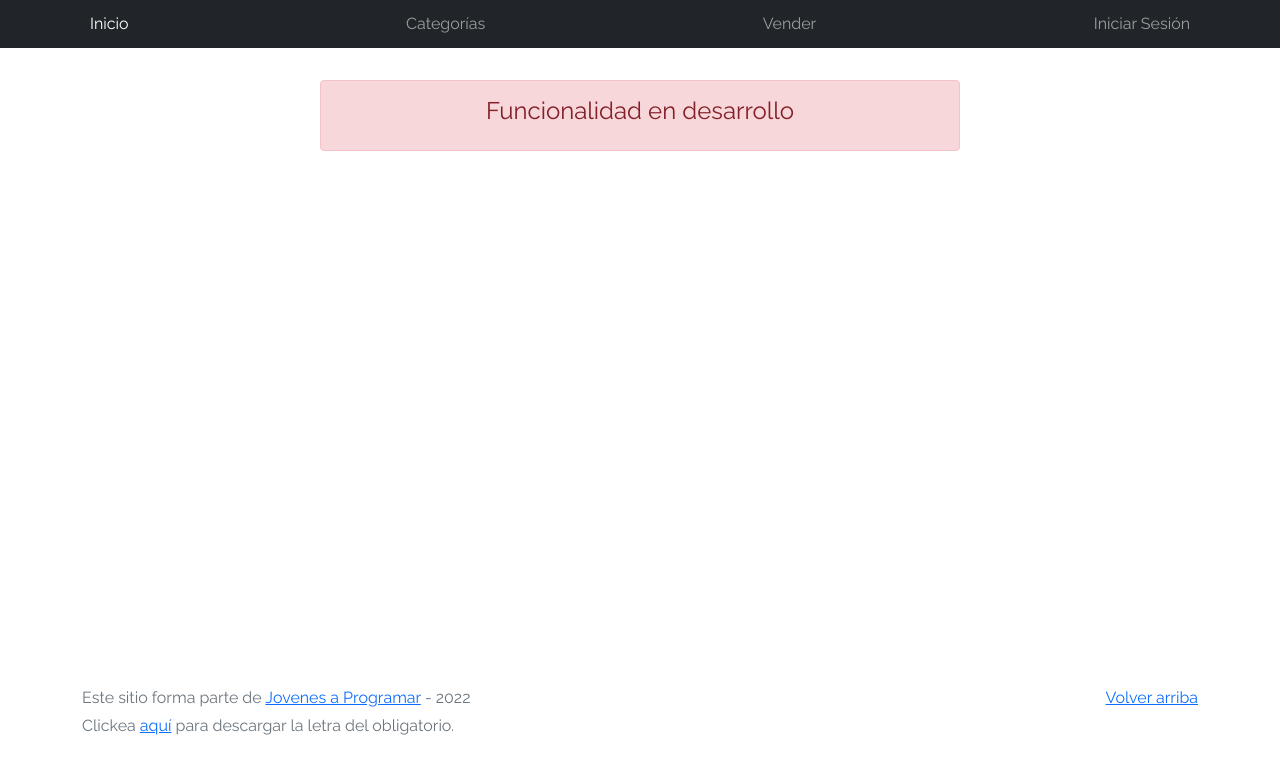
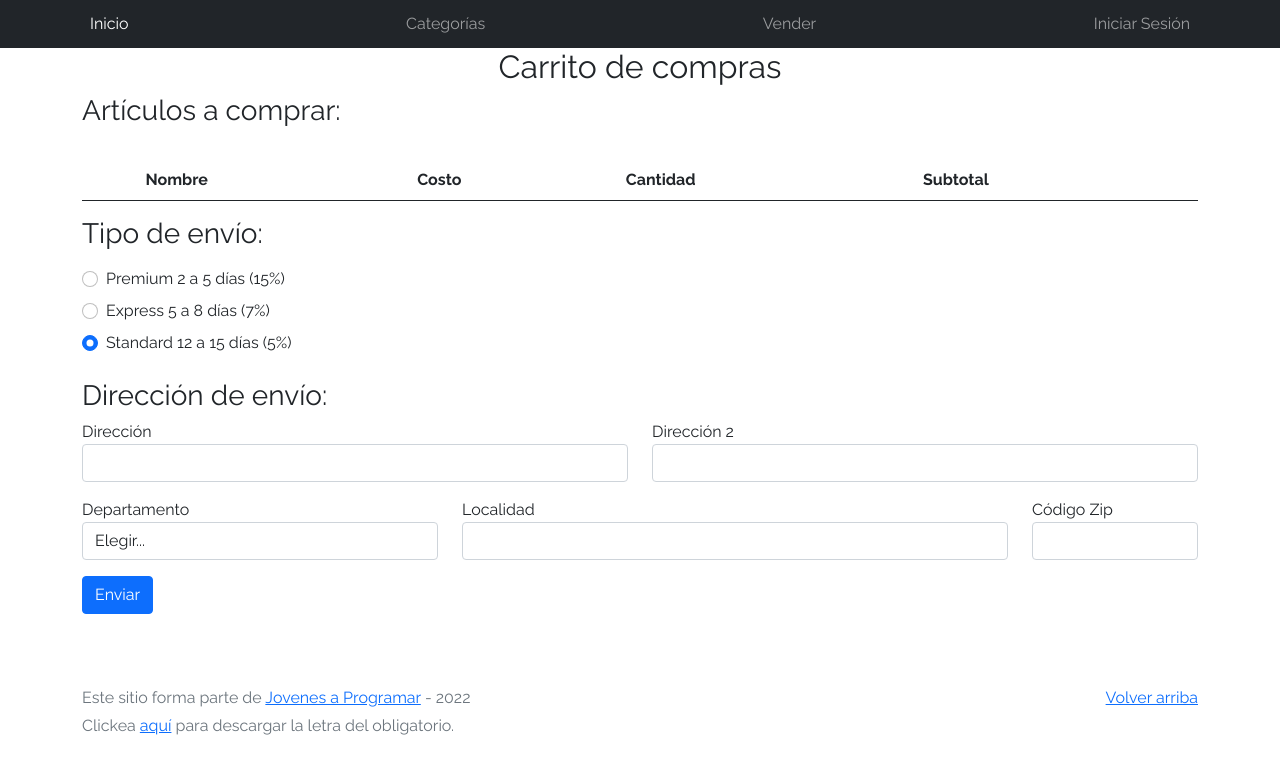
Before and after one commit to giannipiccardo/ecommerce, a plain HTML site: page cart.html in a window 1280 px wide. Drawn offline with Linux system fonts and the light colour scheme; no server answers.

Commit message:
Entrega 5

```diff
--- a/cart.html
+++ b/cart.html
@@ -34,7 +34,8 @@
           </li>
           <li id="dropdown_usuario" class="nav-item oculto">
             <div class="dropdown">
-              <button class="btn btn-secondary dropdown-toggle" type="button" id="EmailLogueado" data-bs-toggle="dropdown" aria-expanded="false">
+              <button class="btn btn-secondary dropdown-toggle" type="button" id="EmailLogueado"
+                data-bs-toggle="dropdown" aria-expanded="false">
                 Dropdown button
               </button>
               <ul class="dropdown-menu" aria-labelledby="dropdownMenuButton1">
@@ -50,11 +51,104 @@
   </nav>
   <main>
     <div class="container">
-      <div class="alert alert-danger text-center" role="alert">
+      <!-- <div class="alert alert-danger text-center" role="alert">
         <h4 class="alert-heading">Funcionalidad en desarrollo</h4>
-      </div>
+      </div> -->
+      <h2 class="centrar">Carrito de compras</h2>
+      <h3>Artículos a comprar:</h3>
+      <table class="table">
+        <thead>
+          <tr>
+            <th scope="col"></th>
+            <th scope="col">Nombre</th>
+            <th scope="col">Costo</th>
+            <th scope="col">Cantidad</th>
+            <th scope="col">Subtotal</th>
+            <br>
+          </tr>
+        </thead>
+        <tbody id="carrito">
+        </tbody>
+      </table>
+
+      <form>
+        <h3 class="mt-2">Tipo de envío:</h3>
+        <div class="form-check mt-3">
+          <input class="form-check-input" type="radio" name="envio" id="Premium" value="Premium" checked required>
+          <label class="form-check-label" for="Premium">
+            Premium 2 a 5 días (15%)
+          </label>
+        </div>
+        <div class="form-check my-2">
+          <input class="form-check-input" type="radio" name="envio" id="Express" value="Express" checked required>
+          <label class="form-check-label" for="Express">
+            Express 5 a 8 días (7%)
+          </label>
+        </div>
+        <div class="form-check mb-3">
+          <input class="form-check-input" type="radio" name="envio" id="Standard" value="Standard" checked required>
+          <label class="form-check-label" for="Standard">
+            Standard 12 a 15 días (5%)
+          </label>
+        </div>
+
+
+        <div class="row">
+          <h3 class="mt-2">Dirección de envío:</h3>
+          <div class="col-12 col-lg-6">
+            <div class="form-group">
+              <label for="inputDireccion">Dirección</label>
+              <input type="text" class="form-control" id="inputDireccion" placeholder="">
+            </div>
+          </div>
+          <div class="col-12 col-lg-6">
+            <div class="form-group">
+              <label for="inputDireccion2">Dirección 2</label>
+              <input type="text" class="form-control" id="inputDireccion2" placeholder="">
+            </div>
+          </div>
+        </div>
+        <div class="row mt-3">
+          <div class="form-group col-md-4">
+            <label for="inputDepartamento">Departamento</label>
+            <select id="inputDepartamento" class="form-control">
+              <option selected>Elegir...</option>
+              <option value="Montevideo">Montevideo</option>
+              <option value="Canelones">Canelones</option>
+              <option value="Maldonado">Maldonado</option>
+              <option value="Salto">Salto</option>
+              <option value="Colonia del Sacramento">Colonia del Sacramento</option>
+              <option value="Paysandú">Paysandú</option>
+              <option value="San José de Mayo">San José de Mayo</option>
+              <option value="Rivera">Rivera</option>
+              <option value="Tacuarembó">Tacuarembó</option>
+              <option value="Cerro Largo">Cerro Largo</option>
+              <option value="Soriano">Soriano</option>
+              <option value="Artigas">Artigas</option>
+              <option value="Rocha">Rocha</option>
+              <option value="Florida">Florida</option>
+              <option value="Lavalleja">Lavalleja</option>
+              <option value="Durazno">Durazno</option>
+              <option value="Rio Negro">Rio Negro</option>
+              <option value="Treinta y Tres">Treinta y Tres</option>
+              <option value="Flores">Flores</option>
+            </select>
+          </div>
+          <div class="form-group col-md-6">
+            <label for="inputLocalidad">Localidad</label>
+            <input type="text" class="form-control" id="inputLocalidad">
+          </div>
+          <div class="form-group col-md-2">
+            <label for="inputZip">Código Zip</label>
+            <input type="number" class="form-control" id="inputZip">
+          </div>
+        </div>
+        <button type="submit" class="btn btn-primary mt-3">Enviar</button>
+      </form>
+
     </div>
   </main>
+
   <footer class="text-muted">
     <div class="container">
       <p class="float-end">
--- a/css/styles.css
+++ b/css/styles.css
@@ -201,3 +201,11 @@ a.custom-card:hover {
 .card{
   cursor: pointer;
 }
+
+.centrar{
+  text-align: center;
+}
+
+.input-numero{
+  max-width: 50px;
+}
--- a/js/cart.js
+++ b/js/cart.js
@@ -0,0 +1,46 @@
+async function obtainAndLoadCart() {
+    const id = "25801";
+    const url = `https://japceibal.github.io/emercado-api/user_cart/${id}.json`;
+    //CART_INFO_URL + 25801 + EXT_TYPE;
+
+    const datos = await getJSONData(url)
+
+    // console.log("datos carrito")
+    // console.log(datos)
+    // console.log(datos.articles)
+
+    loadCart(datos.data.articles);
+}
+
+function loadCart(articles) {
+    // articles[1] = JSON.parse(JSON.stringify(articles[0]));
+    // articles[1].count = 3;
+    // articles[2] = JSON.parse(JSON.stringify(articles[0]));
+
+    // console.log(articles)
+
+    let cart = "";
+    for (let i = 0; i < articles.length; i++) {
+        const article = articles[i];
+        cart += `
+            <tr>
+                <td><img src="${article.image}" alt="${article.name}" width="70px" /></td>
+                <td>${article.name}</td>
+                <td>${article.currency} <span id="costo-${i}">${article.unitCost}</span></td>
+                <td><input id="input-${i}" class="form-control input-numero" type="number" value="${article.count}" onchange="miFuncion(${i})"></td>
+                <td>${article.currency} <span id="span-${i}">${article.unitCost*article.count}</span></td>
+            </tr>
+        `
+    }
+    document.getElementById("carrito").innerHTML = cart;
+}
+
+document.addEventListener('DOMContentLoaded', () => {
+    obtainAndLoadCart()
+})
+
+function miFuncion(i){
+    const costo = Number(document.getElementById("costo-" + i).innerText);
+    const cantidad = Number(document.getElementById("input-" + i).value);
+    document.getElementById("span-" + i).innerText = costo * cantidad;
+}
```
